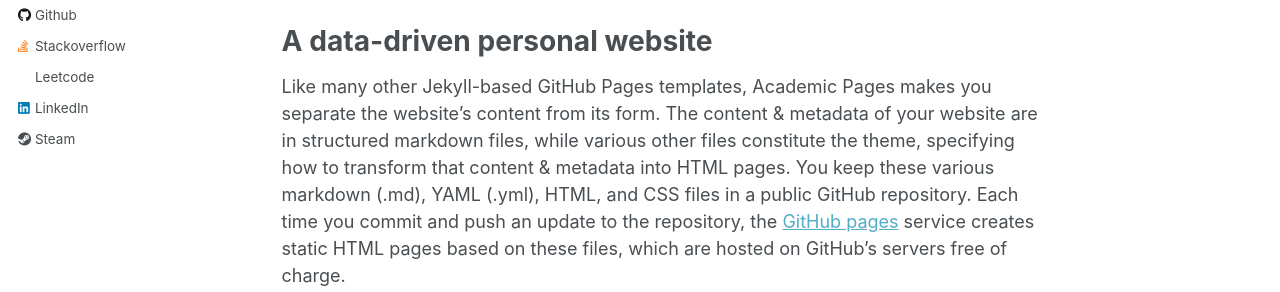
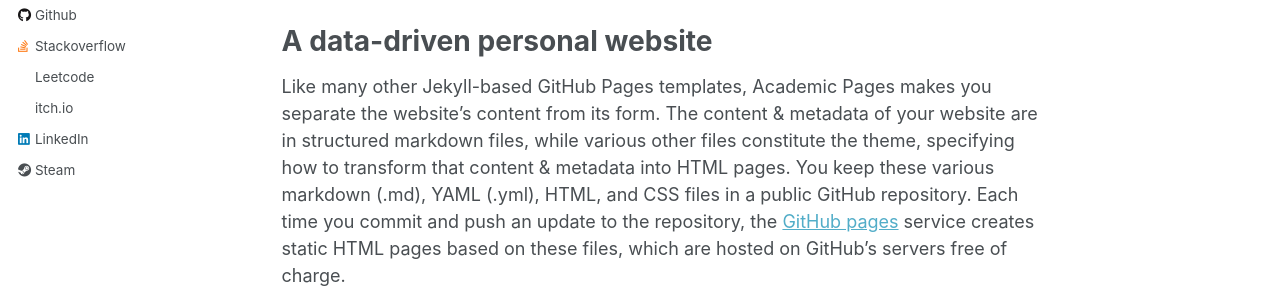
Before and after one commit to SSJAbatron/Portfolio, a Jekyll site: the page built from _pages/about.md, in a window 1280 px wide. Shown: the part 445-737 px from the top of the page. Built offline with Jekyll 4.4.1, drawn with Linux system fonts in a browser that asks for light colours.

Commit message:
Update _config.yml

```diff
--- a/_config.yml
+++ b/_config.yml
@@ -38,6 +38,7 @@ author:
   kaggle           : # Username
   stackoverflow    : "4875556/abhay"
   leetcode         : "SSJAbatron"
+  itch             : "ssjabatron"
 
   # Social media
   bluesky          : # Username
```
